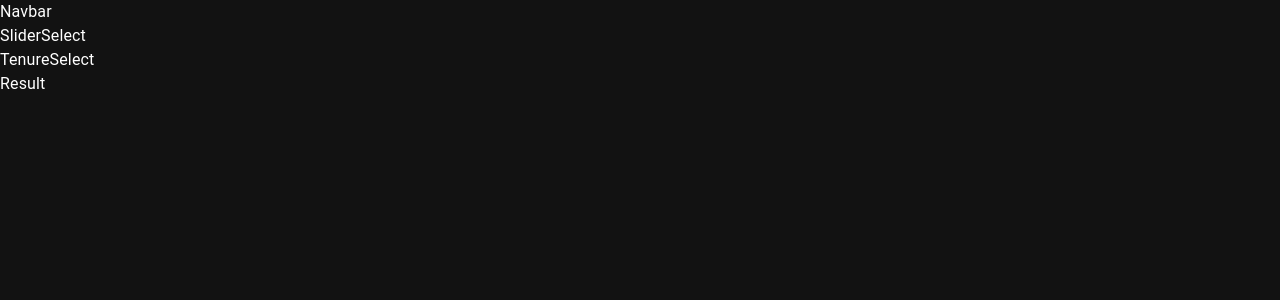
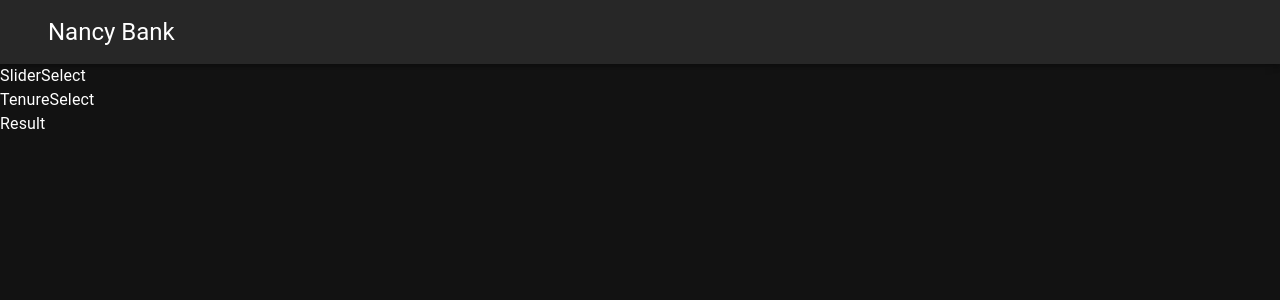
Before and after one commit to nancy-lee89/mortgage-calculator, a React (Create React App) app: page / in a window 1280 px wide. Shown: the top 300 px of the page. Built offline with nearby package versions, Linux system fonts and the light colour scheme.

Commit message:
created a toolbar to hold header and used mui materials to style and position

```diff
--- a/src/components/Navbar.js
+++ b/src/components/Navbar.js
@@ -1,7 +1,21 @@
 import React from "react";
+import AppBar from "@mui/material/AppBar";
+import Toolbar from "@mui/material/Toolbar";
+import Typography from "@mui/material/Typography";
+import Container from "@mui/material/Container";
 
 const Navbar = () => {
-  return <div>Navbar</div>;
+  return (
+    <AppBar position="static">
+      <Container maxWidth="xl">
+        <Toolbar>
+          <Typography variant="h5" component="p">
+            Nancy Bank
+          </Typography>
+        </Toolbar>
+      </Container>
+    </AppBar>
+  );
 };
 
 export default Navbar;
```
Also changed, not shown: src/theme.js (+7 -0 lines).
